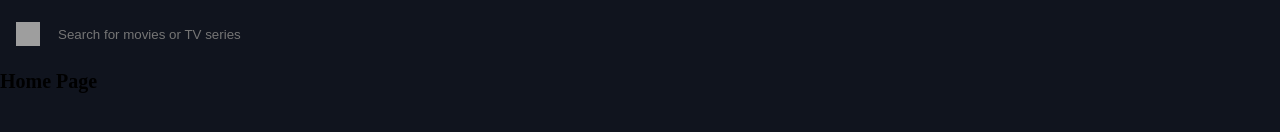
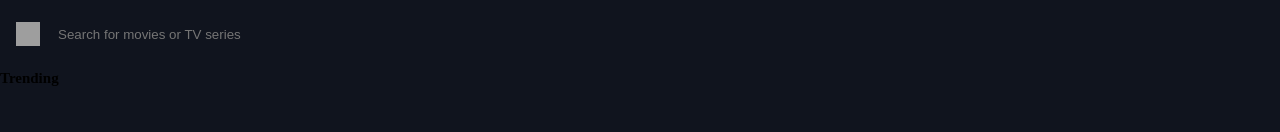
Before and after one commit to MikeG404/ENTERTAINMENT, a React app: page / in a window 1280 px wide. Shown: the part 352-484 px from the top of the page. Built offline with nearby package versions, Linux system fonts and the light colour scheme; grey boxes are pictures that could not be loaded; the HTML template or start-up script is replaced by a standard one.

Commit message:
Add route section trending

```diff
--- a/src/App.jsx
+++ b/src/App.jsx
@@ -1,5 +1,6 @@
 import { Routes, Route } from 'react-router-dom'
 import MainLayout from './components/MainLayout'
+import TrendingSection from './components/Trending/TrendingSection'
 import { MoviePage, SeriePage, BookmarkPage, HomePage } from './pages/index'
 import './App.scss'
 
@@ -9,9 +10,11 @@ function App() {
 		<>
 			<Routes>
 				<Route element={<MainLayout />}>
-					<Route index element={<HomePage />} />
-					<Route path="/movies" element={<MoviePage />}></Route>
-					<Route path="/series" element={<SeriePage />}></Route>
+					<Route element={<TrendingSection />}>
+						<Route index element={<HomePage />} />
+						<Route path="/movies" element={<MoviePage />}></Route>
+						<Route path="/series" element={<SeriePage />}></Route>
+					</Route>
 					<Route path="/bookmarks" element={<BookmarkPage />}></Route>
 				</Route>
 			</Routes>
--- /dev/null
+++ b/src/components/Trending/TrendingSection.jsx
@@ -0,0 +1,10 @@
+const TrendingSection = () => {
+
+    return (
+        <section>
+            <h1>Trending</h1>
+        </section>
+    )
+}
+
+export default TrendingSection;
```
